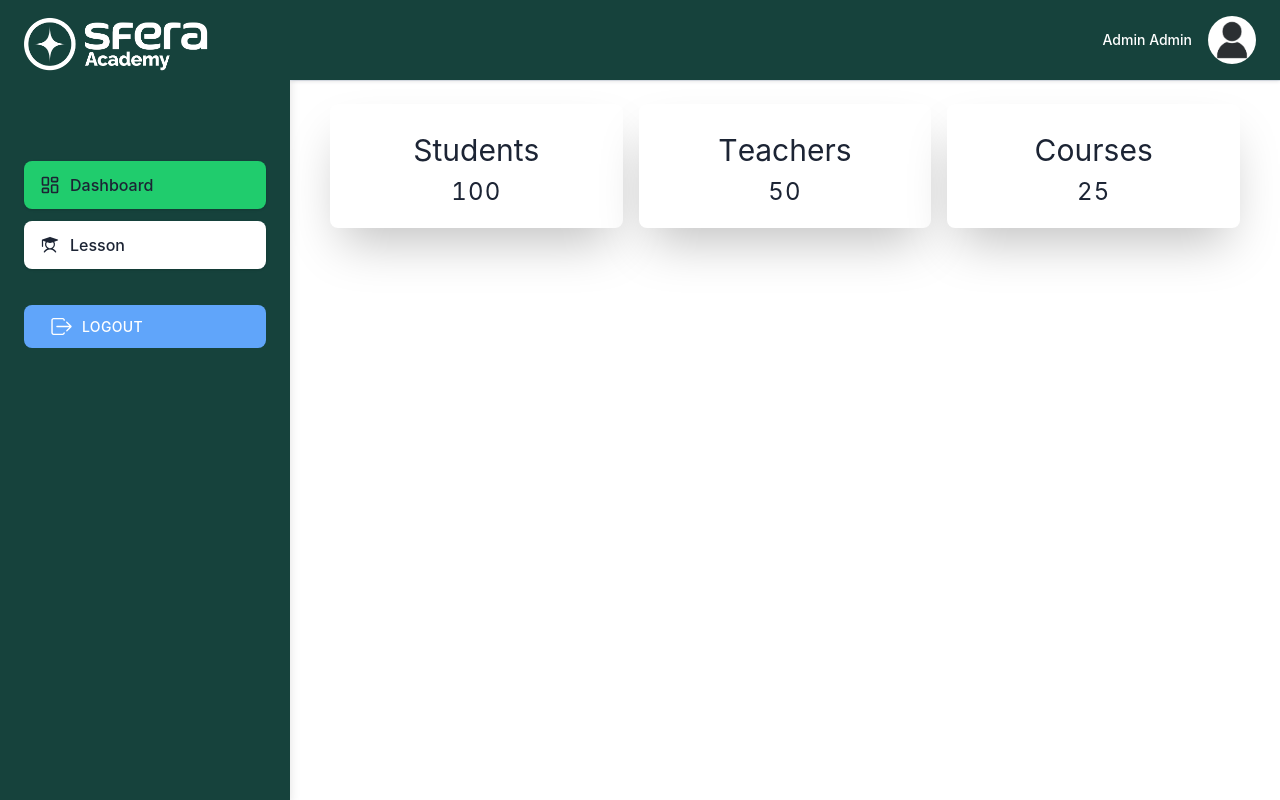
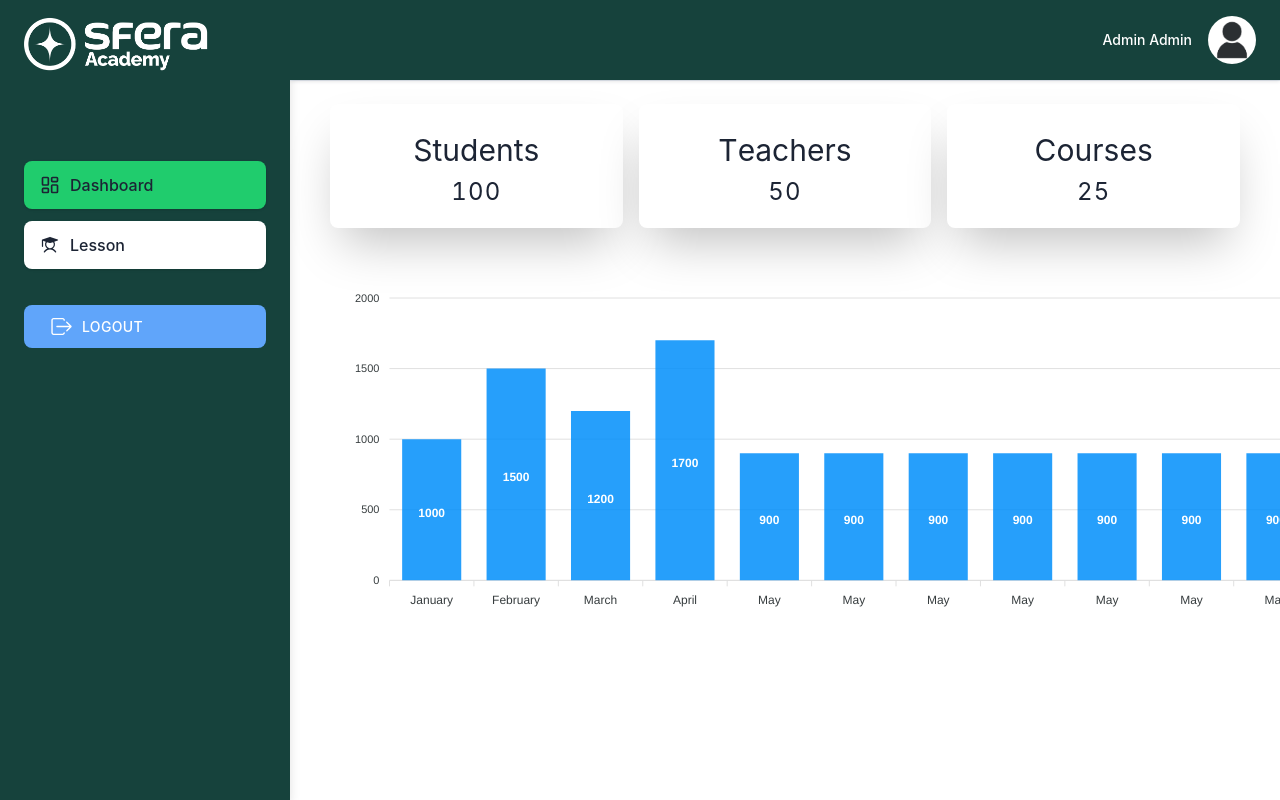
Before and after one commit to abdulazizsaidovcode/sfera-Edu, a React (Vite) app: page /dashboard in a window 1280 px wide. Built offline with nearby package versions, Linux system fonts and the light colour scheme; sample sign-in values are in the browser's storage.

Commit message:
chart js

```diff
--- a/package.json
+++ b/package.json
@@ -12,15 +12,21 @@
   "dependencies": {
     "@radix-ui/react-avatar": "^1.1.0",
     "@tanstack/react-query": "^5.55.4",
+    "antd": "^5.20.6",
+    "apexcharts": "^3.53.0",
     "axios": "^1.7.7",
     "class-variance-authority": "^0.7.0",
     "clsx": "^2.1.1",
     "framer-motion": "^11.3.30",
+    "i18next": "^23.15.1",
     "lucide-react": "^0.436.0",
+    "moment": "^2.30.1",
     "radix-ui": "^1.0.1",
     "react": "^18.3.1",
+    "react-apexcharts": "^1.4.1",
     "react-dom": "^18.3.1",
     "react-hot-toast": "^2.4.1",
+    "react-i18next": "^15.0.1",
     "react-icons": "^5.3.0",
     "react-router-dom": "^6.26.1",
     "tailwind-merge": "^2.5.2",
--- /dev/null
+++ b/src/components/chart/chart.tsx
@@ -0,0 +1,67 @@
+import React, { useState } from 'react';
+import ApexCharts from 'react-apexcharts';
+
+const ChartOne = () => {
+  // Default qiymatlar
+  const defaultData = [
+    { name: 'January', incomeTotal: 1000 },
+    { name: 'February', incomeTotal: 1500 },
+    { name: 'March', incomeTotal: 1200 },
+    { name: 'April', incomeTotal: 1700 },
+    { name: 'May', incomeTotal: 900 },
+    { name: 'May', incomeTotal: 900 },
+    { name: 'May', incomeTotal: 900 },
+    { name: 'May', incomeTotal: 900 },
+    { name: 'May', incomeTotal: 900 },
+    { name: 'May', incomeTotal: 900 },
+    { name: 'May', incomeTotal: 900 },
+    { name: 'May', incomeTotal: 900 },
+    { name: 'May', incomeTotal: 900 },
+  ];
+
+  const [data] = useState(defaultData);
+  const [isLoading] = useState(false);
+
+  const chartOptions = {
+    chart: {
+      type: 'bar',
+      height: 300,
+    },
+    xaxis: {
+      categories: data.map((item) => item.name),
+    },
+    plotOptions: {
+      bar: {
+        horizontal: false,
+      },
+    },
+    dataLabels: {
+      enabled: true,
+    },
+  };
+
+  const chartSeries = [
+    {
+      name: 'Income Total',
+      data: data.map((item) => item.incomeTotal),
+    },
+  ];
+
+  return (
+    <div>
+      {isLoading ? (
+        <p>Loading chart data...</p>
+      ) : (
+        <ApexCharts
+          options={chartOptions}
+          series={chartSeries}
+          type="bar"
+          height={350}
+
+        />
+      )}
+    </div>
+  );
+};
+
+export default ChartOne;
--- a/src/pages/Dashboard/dashboard.tsx
+++ b/src/pages/Dashboard/dashboard.tsx
@@ -1,9 +1,12 @@
+import ChartOne from '@/components/chart/chart';
 import StatisticCard from '@/components/custom/cards/statistic-card';
-import React from 'react';
+
+
 
 const Dashboard = () => {
   return (
     <div className="container mx-auto px-4">
+      {/* Statistik kartalar gridda */}
       <div className="grid grid-cols-1 sm:grid-cols-2 lg:grid-cols-3 gap-4">
         <StatisticCard
           title="Students"
@@ -24,6 +27,10 @@ const Dashboard = () => {
           icon={<i className="fa-solid fa-book"></i>}
         />
       </div>
+      {/* ChartOne komponenti */}
+      <div className="mt-8 p-2">
+        <ChartOne/>
+      </div>
     </div>
   );
 };
```
Also changed, not shown: 1 other file (tests, documents, lock files or other folders).
